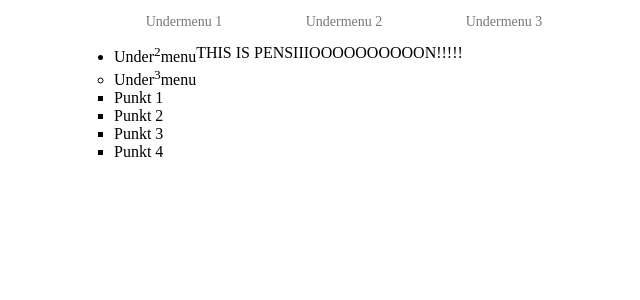
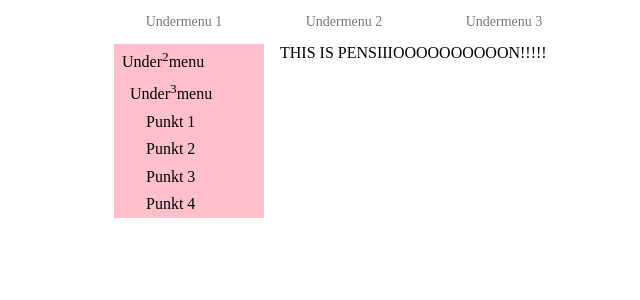
Before and after one commit to Eckankar/HCI-koldskaal, a PHP site: page / in a window 1280 px wide. Shown: the part 154-454 px from the top of the page, without its empty margins (56-696 px from the left). Run offline with PHP 8.4, Linux system fonts and the light colour scheme.

Commit message:
Lidt CSS arbejde.

```diff
--- a/koldstart/kode/master.css
+++ b/koldstart/kode/master.css
@@ -66,6 +66,59 @@ nav ul li.selected a {
 
 #level3 {
     float: left;
+    width: 150px;
+    margin-right: 1em;
+}
+
+#level3, #level3 ul {
+    list-style: none;
+}
+
+#level3 li {
+    padding: 0.3em;
+    padding-left: 0.5em;
+    background-color: pink;
+}
+
+#level3 ul li {
+    padding-left: 1em;
+}
+
+#level3 ul ul li {
+    padding-left: 2em;
+}
+
+/* Menu colors */
+.lightMenu1 {
+    background-color: #FF99AA;
+}
+
+.darkMenu1 {
+    background-color: #FF5566;
+}
+
+.lightMenu2 {
+    background-color: #DD88FF;
+}
+
+.darkMenu2 {
+    background-color: #CC44FF;
+}
+
+.lightMenu3 {
+    background-color: #8AFF97;
+}
+
+.darkMenu3 {
+    background-color: #33FF44;
+}
+
+.lightMenu4 {
+    background-color: #FFDD55;
+}
+
+.darkMenu4 {
+    background-color: #FFCC22;
 }
 
 /*------------------------------
@@ -76,11 +129,11 @@ nav ul li.selected a {
 	display: table;
 }
 
-	#mainContent {
-		display: table-cell;
-		width: 620px;
-		padding-right: 22px;
-	}
+#mainContent {
+    display: table-cell;
+    width: 620px;
+    padding-right: 22px;
+}
 
 .clear {
     clear: both;
```
